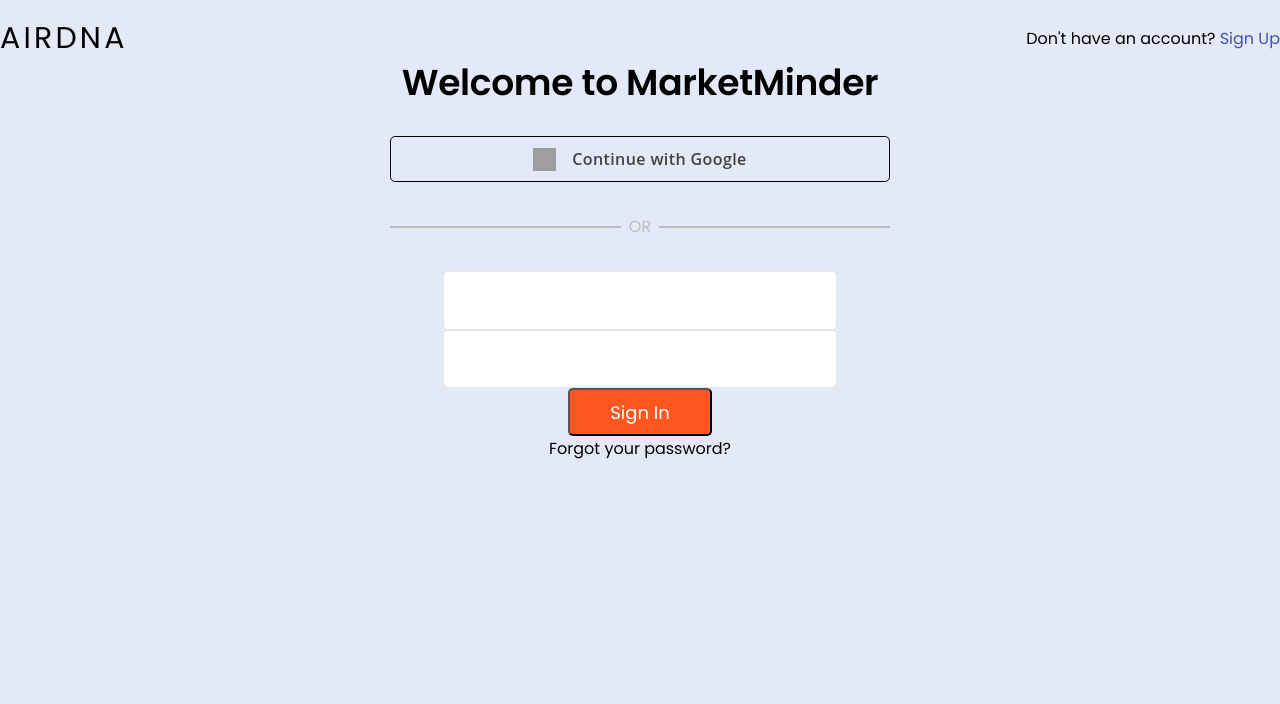
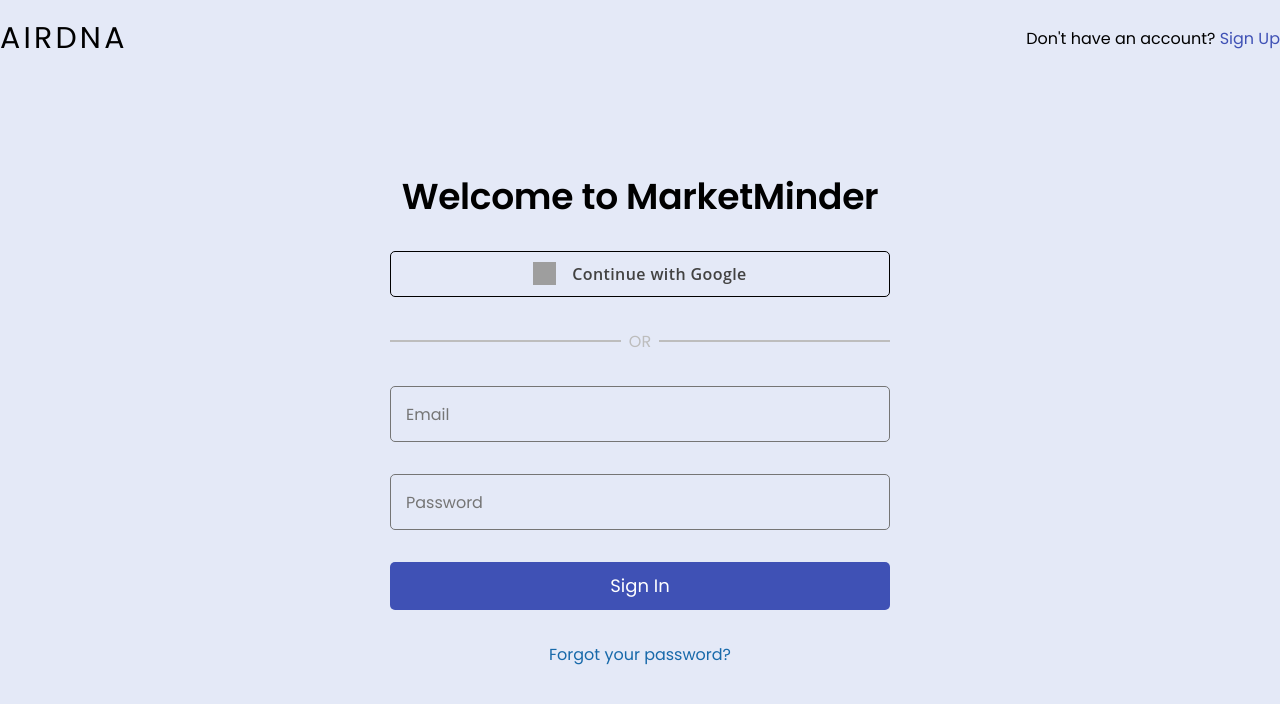
Before and after one commit to roshan2057/Airdnd-clone, a React (Create React App) app: page / in a window 1280 px wide. Shown: the top 704 px of the page. Built offline with nearby package versions, Linux system fonts and the light colour scheme; grey boxes are pictures that could not be loaded.

Commit message:
Login UI

```diff
--- a/src/components/pages/login/Login.jsx
+++ b/src/components/pages/login/Login.jsx
@@ -9,7 +9,7 @@
                 <p className='login-sign'>Don't have an account? <a href="/signup">Sign Up</a></p>
             </header>
             <div className='login-box'>
-                <form className='login-form'>
+                <form className='login-form' autocomplete>
                     <h2>Welcome to MarketMinder</h2>
                     <div className='login-form-top'>
                         <img src='https://upload.wikimedia.org/wikipedia/commons/thumb/5/53/Google_%22G%22_Logo.svg/753px-Google_%22G%22_Logo.svg.png' alt="Google Logo" width={23} height={23} />
@@ -21,10 +21,16 @@
                         <hr />
                     </div>
                     <div className='login-form-box'>
-                        <input type="text" />
-                        <input type="text" />
-                        <button>Sign In</button>
-                        <p>Forgot your password?</p>
+                        <div className='input-div' >
+                            <input type="text" />
+                            <p>Email</p>
+                        </div>
+                        <div className='input-div' >
+                            <input type="text" />
+                            <p>Password</p>
+                        </div>
+                        <button disabled={true}>Sign In</button>
+                        <p className='forgot'>Forgot your password?</p>
                     </div>
 
                 </form>
--- a/src/components/pages/login/login.css
+++ b/src/components/pages/login/login.css
@@ -1,7 +1,6 @@
 .login {
     max-width: 1440px;
     margin: 1rem auto;
-    min-height: 100vh;
 }
 
 .login-header {
@@ -27,8 +26,10 @@
 
 .login-box {
     width: 100%;
+    height: 90vh;
     display: flex;
     justify-content: center;
+    align-items: center;
 }
 
 .login-form {
@@ -86,3 +87,52 @@
     width: 50%;
     border: 1px solid rgb(189, 189, 189);
 }
+
+.login-form-box {
+    display: flex;
+    flex-direction: column;
+    align-items: center;
+    justify-content: center;
+    gap: 2rem;
+}
+
+.login-form-box input,
+fieldset {
+    width: 500px;
+    height: 56px;
+    background-color: transparent;
+    border-color: rgb(117, 117, 117);
+    z-index: -10;
+}
+
+.input-div {
+    position: relative;
+}
+
+.input-div p {
+    position: absolute;
+    top: 1rem;
+    left: 1rem;
+    color: rgb(117, 117, 117);
+}
+
+.login-form-box button {
+    width: 100%;
+    cursor: pointer;
+    border: none;
+    background-color: rgb(63, 81, 181);
+}
+
+.login-form-box button:hover {
+    background-color: #26316d;
+}
+
+.forgot {
+    color: rgb(23, 105, 170);
+    cursor: pointer;
+}
+
+
+.forgot:hover {
+    text-decoration: underline;
+}
```
